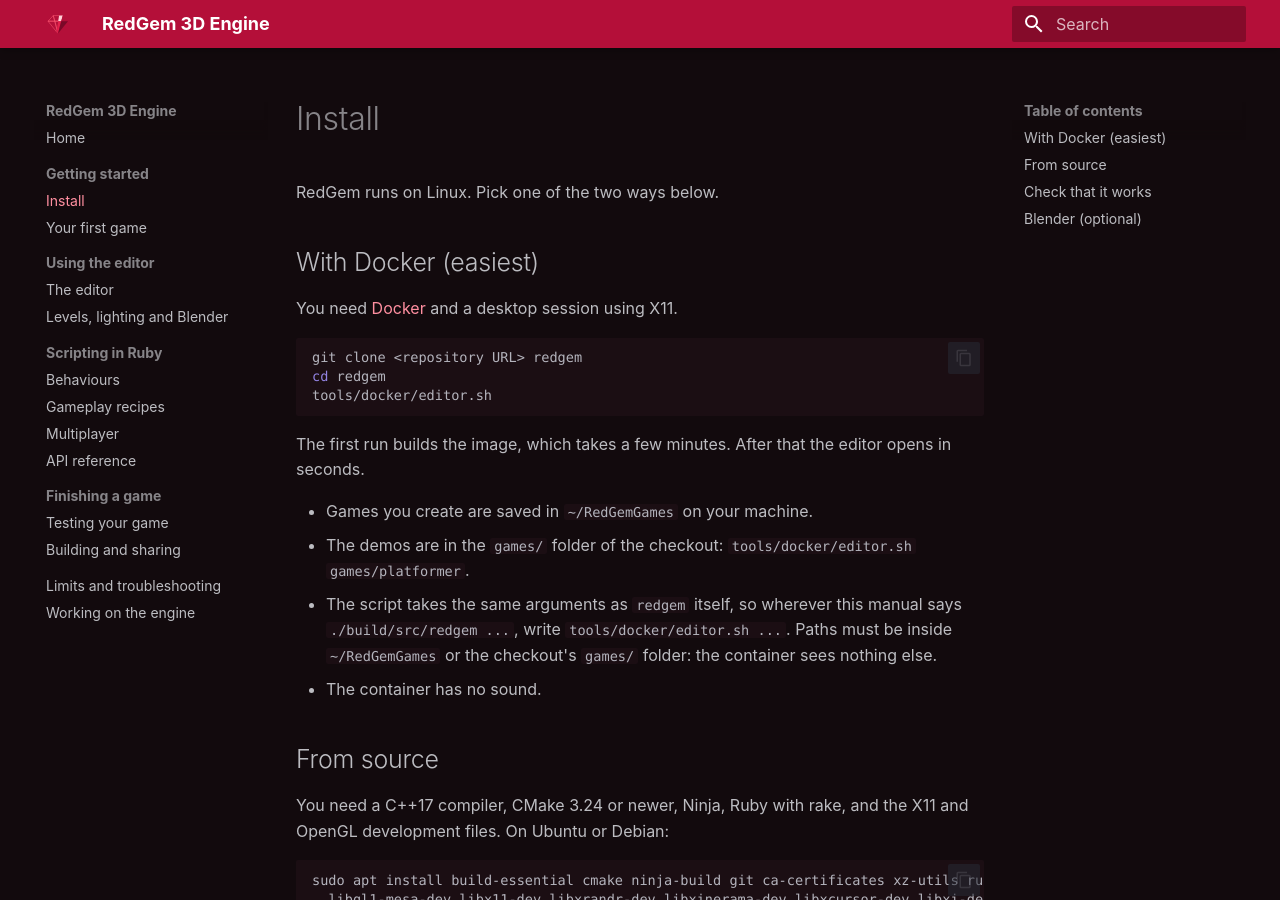
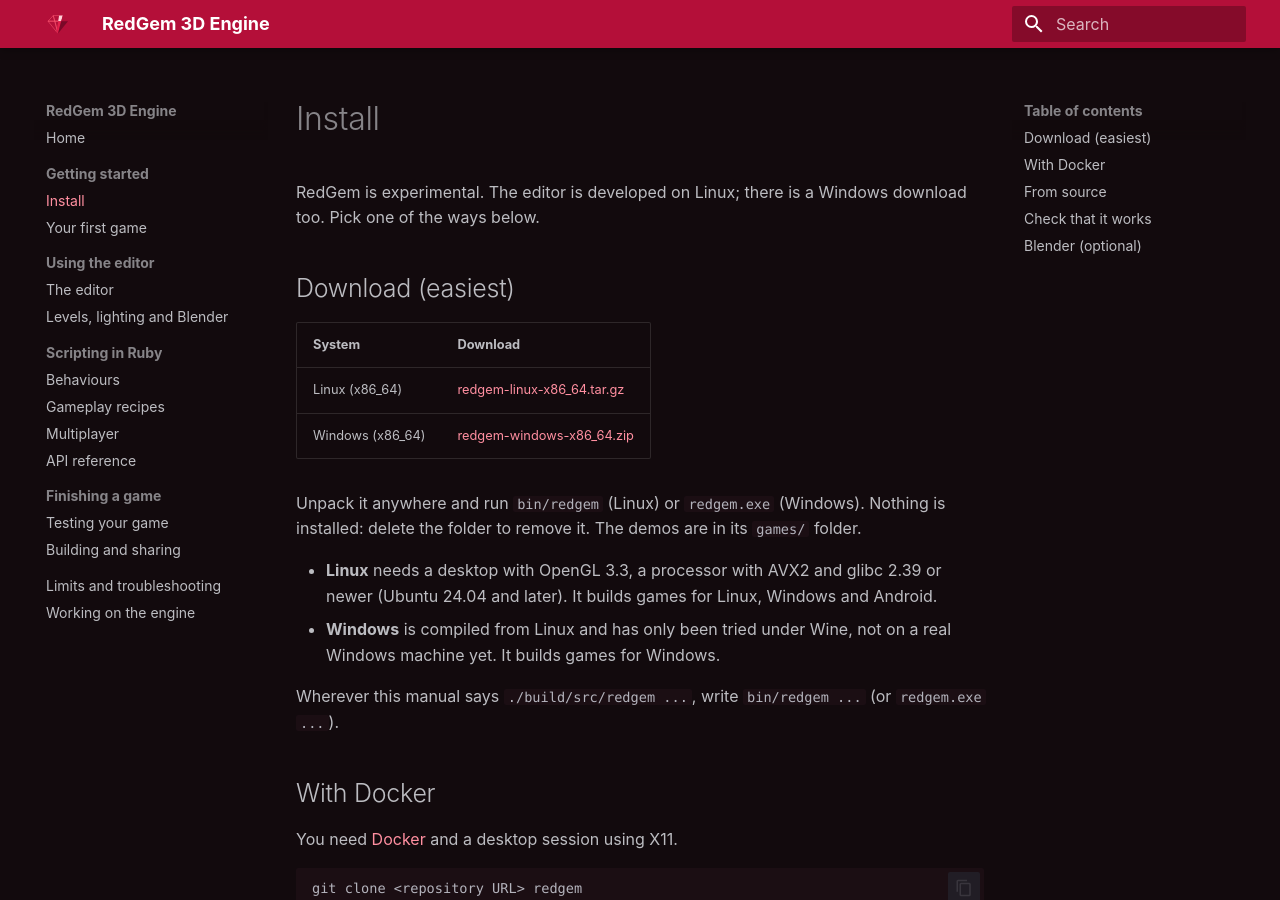
Before and after one commit to carlosdanielpohlod/redgem, an MkDocs documentation site: the page built from docs/install.md, in a window 1280 px wide and 900 px high. Built offline with MkDocs 1.6.1 and Material for MkDocs 9.7.7, drawn with Linux system fonts in a browser that asks for light colours.

Commit message:
Downloads in the README, and what is known to be missing
- README: experimental notice, the demo video, ready downloads, license and
  contributing sections.
- KNOWN_LIMITATIONS.md lists what is missing or wrong today.
- The install page starts with the downloads.

```diff
--- a/docs/install.md
+++ b/docs/install.md
@@ -1,8 +1,26 @@
 # Install
 
-RedGem runs on Linux. Pick one of the two ways below.
+RedGem is experimental. The editor is developed on Linux; there is a Windows download too.
+Pick one of the ways below.
 
-## With Docker (easiest)
+## Download (easiest)
+
+| System | Download |
+|--------|----------|
+| Linux (x86_64) | [redgem-linux-x86_64.tar.gz](https://github.com/carlosdanielpohlod/redgem/releases/latest/download/redgem-linux-x86_64.tar.gz) |
+| Windows (x86_64) | [redgem-windows-x86_64.zip](https://github.com/carlosdanielpohlod/redgem/releases/latest/download/redgem-windows-x86_64.zip) |
+
+Unpack it anywhere and run `bin/redgem` (Linux) or `redgem.exe` (Windows). Nothing is installed:
+delete the folder to remove it. The demos are in its `games/` folder.
+
+- **Linux** needs a desktop with OpenGL 3.3, a processor with AVX2 and glibc 2.39 or newer
+  (Ubuntu 24.04 and later). It builds games for Linux, Windows and Android.
+- **Windows** is compiled from Linux and has only been tried under Wine, not on a real Windows
+  machine yet. It builds games for Windows.
+
+Wherever this manual says `./build/src/redgem ...`, write `bin/redgem ...` (or `redgem.exe ...`).
+
+## With Docker
 
 You need [Docker](https://docs.docker.com/engine/install/) and a desktop session using X11.
 
```
Also changed, not shown: KNOWN_LIMITATIONS.md (added, +67 -0 lines), README.md (+32 -0 lines), docs/shipping.md (+1 -1 lines), docs/troubleshooting.md (+1 -1 lines), 1 other file.
